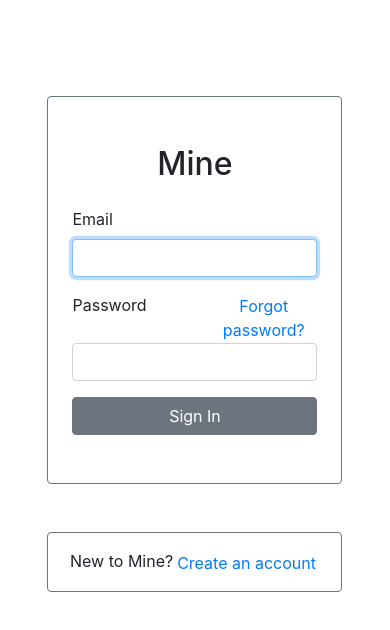
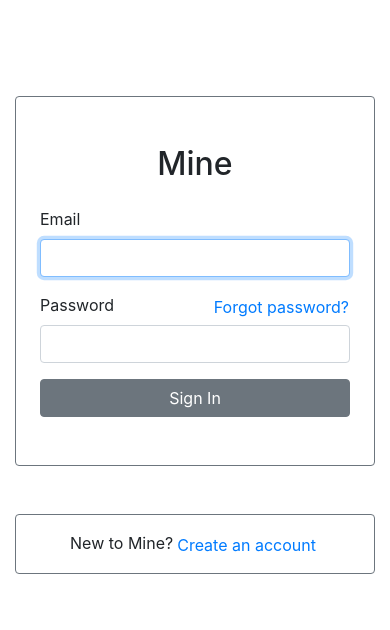
Before and after one commit to wilmersondasilva/react-signin, a React (Create React App) app: page / in a window 390 px wide. Shown: the top 630 px of the page. Built offline with nearby package versions, Linux system fonts and the light colour scheme.

Commit message:
Fixs Login bug related to responsiveness

```diff
--- a/src/components/Login/index.js
+++ b/src/components/Login/index.js
@@ -71,7 +71,6 @@
             <Container fluid>
                 <Row className="pt-5">
                     <Col
-                        xs={{ size: 10, offset: 1 }}
                         sm={{ size: 8, offset: 2 }}
                         md={{ size: 6, offset: 3 }}
                         lg={{ size: 4, offset: 4 }}
```
